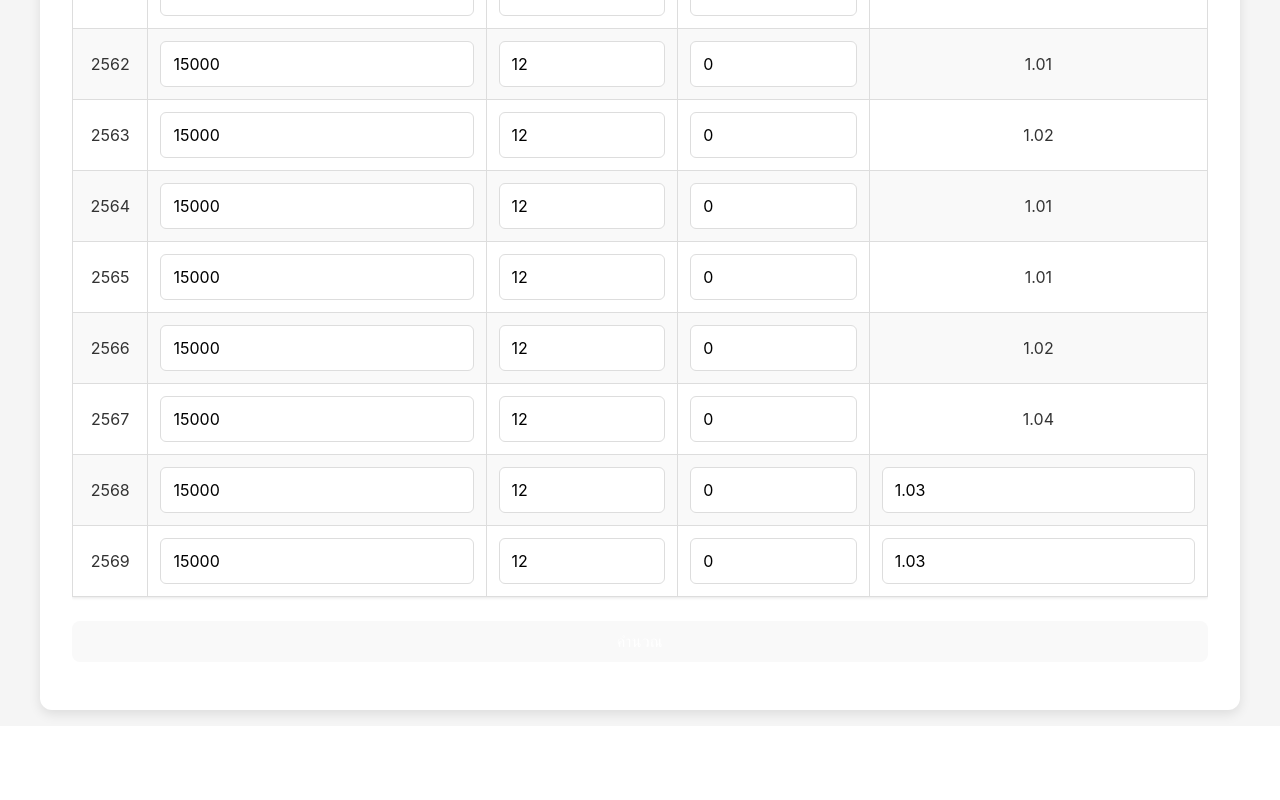
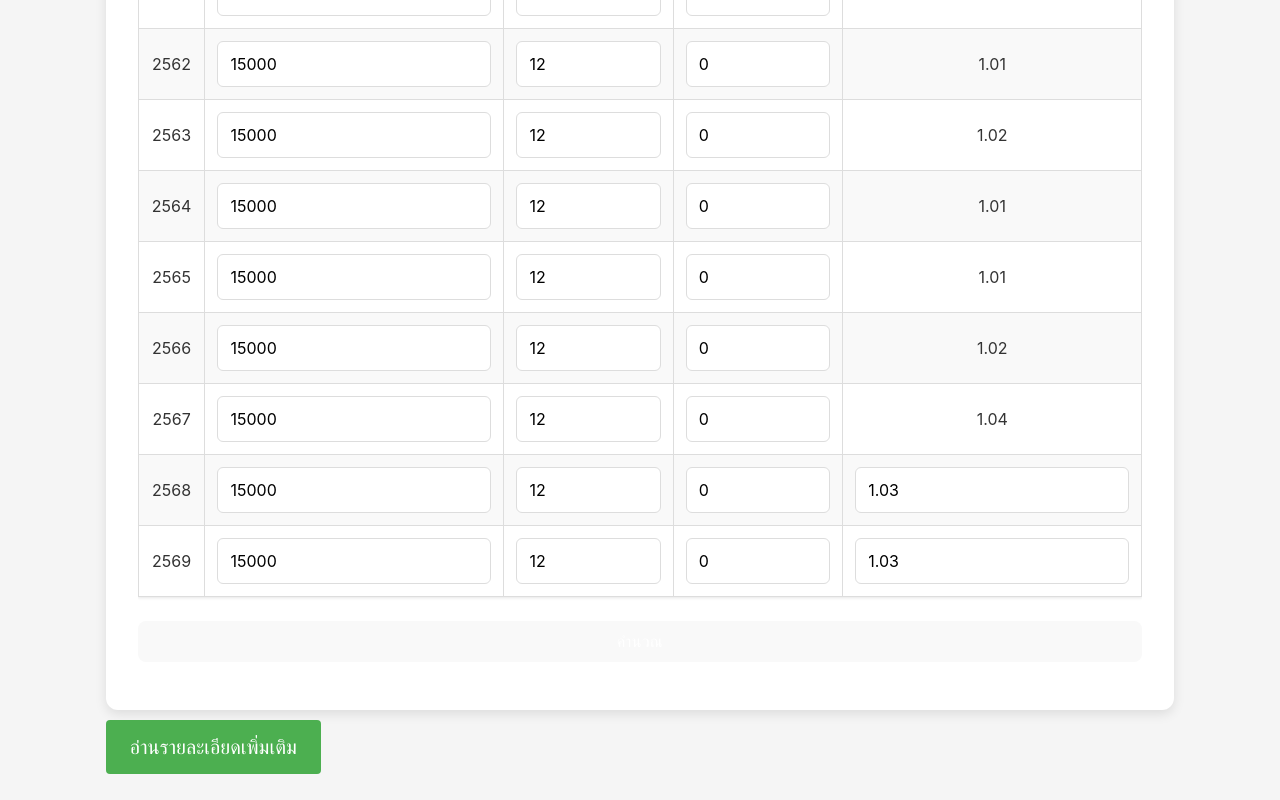
Before and after one commit to 44REAM/care-sso, a React (Vite) app: page / in a window 1280 px wide. Shown: the part 1784-2584 px from the top of the page. Before the commit the page ends 2510 px from the top, so only its background shows below. Built offline with nearby package versions, Linux system fonts and the light colour scheme.

Commit message:
fix button

```diff
--- a/index.html
+++ b/index.html
@@ -1,13 +1,33 @@
 <!doctype html>
 <html lang="en">
+
 <head>
   <meta charset="UTF-8" />
   <link rel="icon" type="image/svg+xml" href="/vite.svg" />
   <meta name="viewport" content="width=device-width, initial-scale=1.0" />
   <title>CARE คำนวณบำนาญ</title>
+  <style>
+    .download-button {
+      font-size: 20px;
+      padding: 12px 24px;
+      background-color: #4CAF50;
+      color: white;
+      text-decoration: none;
+      border-radius: 4px;
+      display: inline-block;
+      margin: 10px 0;
+    }
+  </style>
 </head>
+
 <body>
+  <div class="container">
   <div id="root"></div>
+  <a href="/CARE_SSO_v2.0pdf" download="CARE_SSO_v2.0.pdf" className="download-button" class="download-button">
+    อ่านรายละเอียดเพิ่มเติม
+  </a>
+</div>
   <script type="module" src="/src/main.tsx"></script>
 </body>
+
 </html>
--- a/src/App.tsx
+++ b/src/App.tsx
@@ -312,6 +312,11 @@ const CAREPensionCalculator: React.FC = () => {
 				...moneyData,
 				[yr]: 0,
 			})
+		} else if (m33Value > 0 && moneyData[yr] <= 0) {
+			setMoneyData({
+				...moneyData,
+				[yr]: 1650,
+			})
 		}
 	};
 
@@ -534,11 +539,11 @@ const CAREPensionCalculator: React.FC = () => {
 							{getYearArray(startYear, endYear).map((yr) => (
 								<tr key={yr} className="hover:bg-gray-50">
 									<td className="p-2 border text-center">{yr}</td>
-									<td className="p-2 border">
+									<td className="p-2 border text-right">
 
 										<input
 											type="number"
-											className="block min-w-[80px] p-1 border rounded"
+											className="w-full p-1 border rounded"
 											value={moneyData[yr] || 0}
 											onChange={(e) =>
 
@@ -575,9 +580,12 @@ const CAREPensionCalculator: React.FC = () => {
 												}
 											}}
 											min="1650"
-											step="100"
+											step="1"
 											inputMode="numeric"
+											placeholder="กรอกค่าจ้างเฉลี่ย P[t]"
+
 										/>
+
 									</td>
 									<td className="p-2 border">
 										<input
@@ -701,23 +709,7 @@ const CAREPensionCalculator: React.FC = () => {
 							</table>
 						</div>
 					)}
-					<a
-						href="/CARE_SSO_v2.0pdf"
-						download="CARE_SSO_v2.0.pdf"
-						className="download-button"
-						style={{
-							fontSize: "20px",
-							padding: "12px 24px",
-							backgroundColor: "#4CAF50",
-							color: "white",
-							textDecoration: "none",
-							borderRadius: "4px",
-							display: "inline-block",
-							margin: "10px 0"
-						}}
-					>
-						อ่านรายละเอียดเพิ่มเติม
-					</a>
+
 				</div>
 			)}
 
```
Lines whose indentation alone changed are shown as unchanged.
